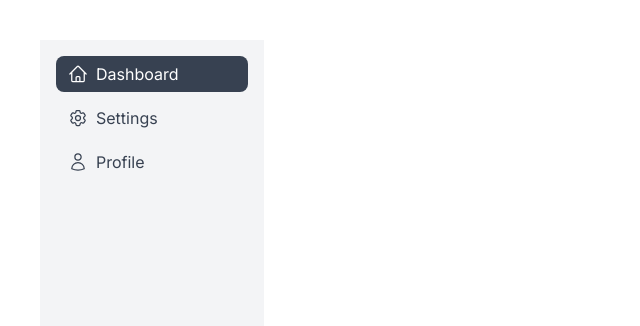
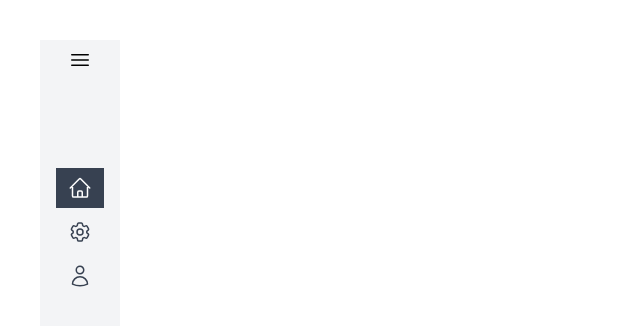
Before and after one commit to zakiD9/E-com-Website, a React (Vite) app: page /Admin in a window 1280 px wide. Shown: the top 326 px of the page, without its empty margins (0-640 px from the left). Built offline with nearby package versions, Linux system fonts and the light colour scheme.

Commit message:
full sidebar

```diff
--- a/src/components/pages/admin/layout/sidebar/SideBar.tsx
+++ b/src/components/pages/admin/layout/sidebar/SideBar.tsx
@@ -1,4 +1,4 @@
-import { HomeIcon, Cog6ToothIcon, UserIcon } from "@heroicons/react/24/outline";
+import { HomeIcon, Cog6ToothIcon, UserIcon, Bars3Icon } from "@heroicons/react/24/outline";
 import Section from "./section";
 
 type SidebarItem = {
@@ -9,21 +9,45 @@ type SidebarItem = {
 
 export default function Sidebar() {
   const items: SidebarItem[] = [
-    { label: "Dashboard", icon: <HomeIcon className="w-5 h-5" />, selected: true },
-    { label: "Settings", icon: <Cog6ToothIcon className="w-5 h-5" /> },
-    { label: "Profile", icon: <UserIcon className="w-5 h-5" /> },
+    { label: "Dashboard", icon: <HomeIcon className="w-6 h-6" />, selected: true },
+    { label: "Settings", icon: <Cog6ToothIcon className="w-6 h-6" /> },
+    { label: "Profile", icon: <UserIcon className="w-6 h-6" /> },
   ];
 
   return (
-    <aside className="w-56 h-screen bg-gray-100 p-4 flex flex-col gap-2">
-      {items.map((item, index) => (
+    <aside
+      className="
+        group relative h-screen bg-gray-100 py-2 flex flex-col gap-1
+        w-20 hover:w-72 transition-all duration-300 items-center hover:items-start
+      "
+    >
+    <div className="hover:w-full h-screen">
+        <div
+  className="
+    flex px-2 mb-24 items-center
+    justify-center group-hover:justify-between
+    w-full transition-all duration-300
+  "
+>
+  <span className="text-2xl font-semibold hidden group-hover:block transition-opacity duration-200">
+    D9
+  </span>
+  <Bars3Icon className="w-6 h-6" />
+</div>
+        <div className="hover:w-full flex flex-col gap-1">
+            {items.map((item, index) => (
         <Section
           key={index}
           icon={item.icon}
           label={item.label}
           selected={item.selected}
+
         />
       ))}
+        </div>
+    </div>
+
+
     </aside>
   );
 }
--- a/src/components/pages/admin/layout/sidebar/section.tsx
+++ b/src/components/pages/admin/layout/sidebar/section.tsx
@@ -6,17 +6,19 @@ type SectionProps = {
   selected?: boolean;
 };
 
-export default function Section({ icon, label, selected = false }: SectionProps) {
+export default function Section({ icon, label, selected = false , }: SectionProps) {
   return (
     <div
       className={`
-        flex items-center gap-2 px-3 py-2 rounded-lg cursor-pointer
+        flex items-center gap-2 px-3 py-2 cursor-pointer
         transition-colors duration-200
         ${selected ? "bg-gray-700 text-white" : "text-gray-700 hover:bg-gray-700 hover:text-white"}
       `}
     >
-      {icon}
-      <span>{label}</span>
+    <div className="w-6 h-6 flex items-center justify-center">{icon}</div>
+      <span className="hidden group-hover:inline transition-opacity duration-200">
+        {label}
+      </span>
     </div>
   );
 }
```
